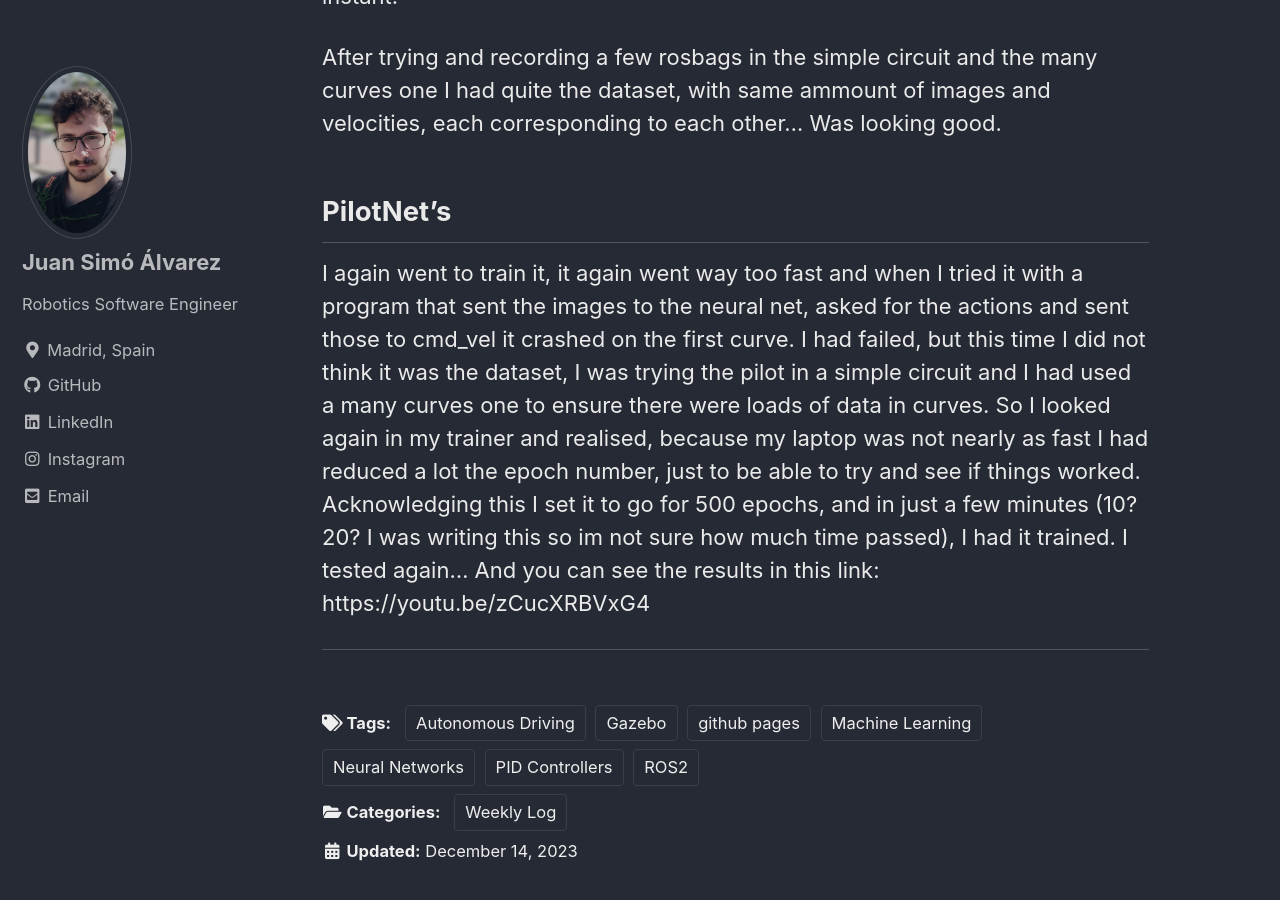
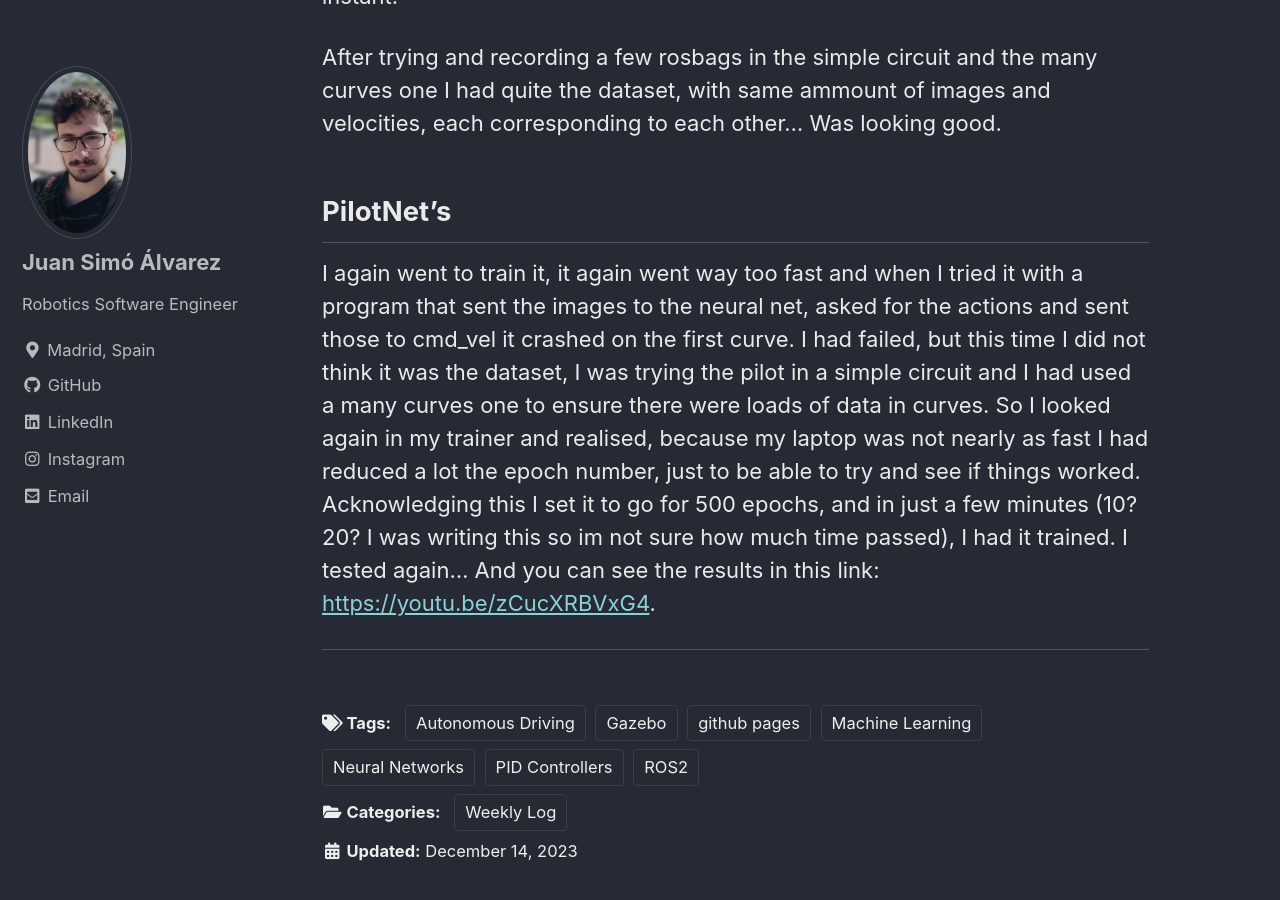
Before and after one commit to RoboticsLabURJC/2023-tfg-juan-simo, a Jekyll site: the page built from docs/_posts/2023-12-14-Week-8-9.md, in a window 1280 px wide and 900 px high, scrolled down 3248 px. Built offline with Jekyll 4.4.1, drawn with Linux system fonts in a browser that asks for light colours; cached includes are drawn as plain includes; some of the changed lines change nothing that is shown.

Commit message:
doc entry

```diff
--- a/docs/_posts/2023-12-14-Week-8-9.md
+++ b/docs/_posts/2023-12-14-Week-8-9.md
@@ -56,6 +56,6 @@ After trying and recording a few rosbags in the simple circuit and the many curv
 
 ## PilotNet's
 
-I again went to train it, it again went way too fast and when I tried it with a program that sent the images to the neural net, asked for the actions and sent those to cmd_vel it crashed on the first curve. I had failed, but this time I did not think it was the dataset, I was trying the pilot in a simple circuit and I had used a many curves one to ensure there were loads of data in curves. So I looked again in my trainer and realised, because my laptop was not nearly as fast I had reduced a lot the epoch number, just to be able to try and see if things worked. Acknowledging this I set it to go for 500 epochs, and in just a few minutes (10? 20? I was writing this so im not sure how much time passed), I had it trained. I tested again... And you can see the results in this link: https://youtu.be/zCucXRBVxG4
+I again went to train it, it again went way too fast and when I tried it with a program that sent the images to the neural net, asked for the actions and sent those to cmd_vel it crashed on the first curve. I had failed, but this time I did not think it was the dataset, I was trying the pilot in a simple circuit and I had used a many curves one to ensure there were loads of data in curves. So I looked again in my trainer and realised, because my laptop was not nearly as fast I had reduced a lot the epoch number, just to be able to try and see if things worked. Acknowledging this I set it to go for 500 epochs, and in just a few minutes (10? 20? I was writing this so im not sure how much time passed), I had it trained. I tested again... And you can see the results in this link: [https://youtu.be/zCucXRBVxG4](https://youtu.be/zCucXRBVxG4).
 
 ---
```
